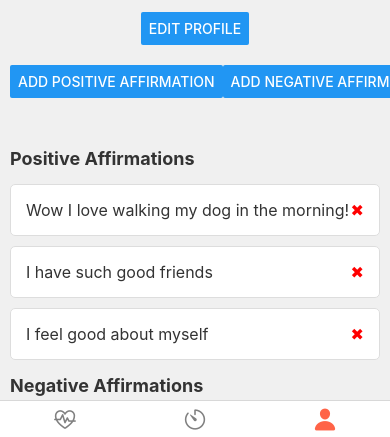
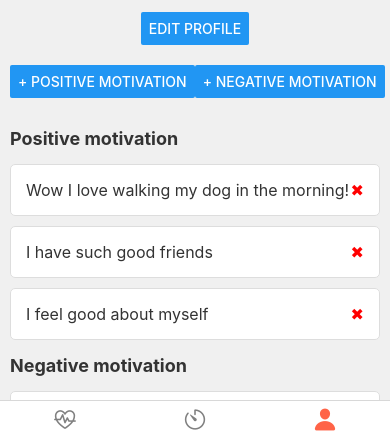
Before and after one commit to meowmeowow/HTN2024, a React Native app: screen /Profile in a window 390 px wide. Shown: the part 395-832 px from the top of the page. Built offline with nearby package versions, Linux system fonts and the light colour scheme.

Commit message:
added words

```diff
--- a/Components/Run/speedo.js
+++ b/Components/Run/speedo.js
@@ -39,7 +39,6 @@ const SpeedDisplay = ({ updateRunningMetrics }) => {
   const locationSubscriptionRef = useRef(null); // Ref for location subscription
   const date = 'Sat Sep 15';
   const [avgspeed, setAvgSpeed] = useState(0);
-  const paceGoal = 5; // Assuming paceGoal is a constant here; you can modify it accordingly
 
   const fetchText = async (messageType) => {
     try {
@@ -167,7 +166,7 @@ const SpeedDisplay = ({ updateRunningMetrics }) => {
   };
 
   const calculateDisplay = (userSpeed) => {
-    let tempDisplay = Math.min(userSpeed * (50 / 3) / paceGoal * 100, 100);
+    let tempDisplay = Math.min((userSpeed / paceGoal) * 100, 100);
     let color;
     if (tempDisplay < 25) {
       color = '#cc0000'; // Red for low
@@ -182,6 +181,7 @@ const SpeedDisplay = ({ updateRunningMetrics }) => {
     setLevelColour(color);
   };
 
+
   return (
     <View style={styles.container}>
       <Text style={styles.title}>Set Goal Speed (m/s):</Text>
@@ -193,12 +193,12 @@ const SpeedDisplay = ({ updateRunningMetrics }) => {
         <Text style={styles.statsText}>Distance: {Math.round((avgspeed * elapsedTime) / 100)} m</Text>
 
         <View style={styles.progressBarContainer}>
-          <ProgressBar
-            progress={display / 100}
-            color={levelColour}
-            style={styles.progressBar}
-            unfilledColor="#f5f5f5"
-          />
+        <ProgressBar
+  progress={display / 100} // Adjusted to be a percentage value between 0 and 1
+  color={levelColour}
+  style={styles.progressBar}
+  unfilledColor="#f5f5f5"
+/>
         </View>
 
         <View style={styles.buttonsContainer}>
--- a/Components/profile.js
+++ b/Components/profile.js
@@ -126,32 +126,35 @@ const ProfileScreen = ({ navigation }) => {
             <Button title="Edit Profile" onPress={() => setIsEditing(true)} />
           </View>
         )}
-        <View style={styles.buttonContainer}>
+<View style={{ flexDirection: 'row', justifyContent: 'flex-start' }}>
   <Button
-            title="Add Positive Affirmation"
+    title="+ Positive motivation"
     onPress={() => {
       setSelectedAffirmationType('positive');
       setModalVisible(true);
     }}
+    style={{ padding: 10 }}
   />
   <Button
-            title="Add Negative Affirmation"
+    title="+ Negative motivation"
     onPress={() => {
       setSelectedAffirmationType('negative');
       setModalVisible(true);
     }}
+    style={{ padding: 10, marginLeft: 20 }}
   />
 </View>
+
       </View>
 
       <View style={styles.listContainer}>
-        <Text style={styles.sectionTitle}>Positive Affirmations</Text>
+        <Text style={styles.sectionTitle}>Positive motivation</Text>
         <FlatList
           data={motivatorList}
           keyExtractor={(item, index) => index.toString()}
           renderItem={renderAffirmationItem}
         />
-        <Text style={styles.sectionTitle}>Negative Affirmations</Text>
+        <Text style={styles.sectionTitle}>Negative motivation</Text>
         <FlatList
           data={demotivatorList}
           keyExtractor={(item, index) => index.toString()}
@@ -181,12 +184,12 @@ const ProfileScreen = ({ navigation }) => {
             ) : (
               <>
                 <TextInput
-                  placeholder="Enter new demotivation"
+                  placeholder="+ agressive motivation"
                   value={newDemotivation}
                   onChangeText={setNewDemotivation}
                   style={styles.input}
                 />
-                <Button title="Add Demotivation" onPress={addDemotivation} />
+                <Button title="+ agressive motivation" onPress={addDemotivation} />
               </>
             )}
             <Button title="Cancel" onPress={() => setModalVisible(false)} />
```
Lines whose indentation alone changed are shown as unchanged.
